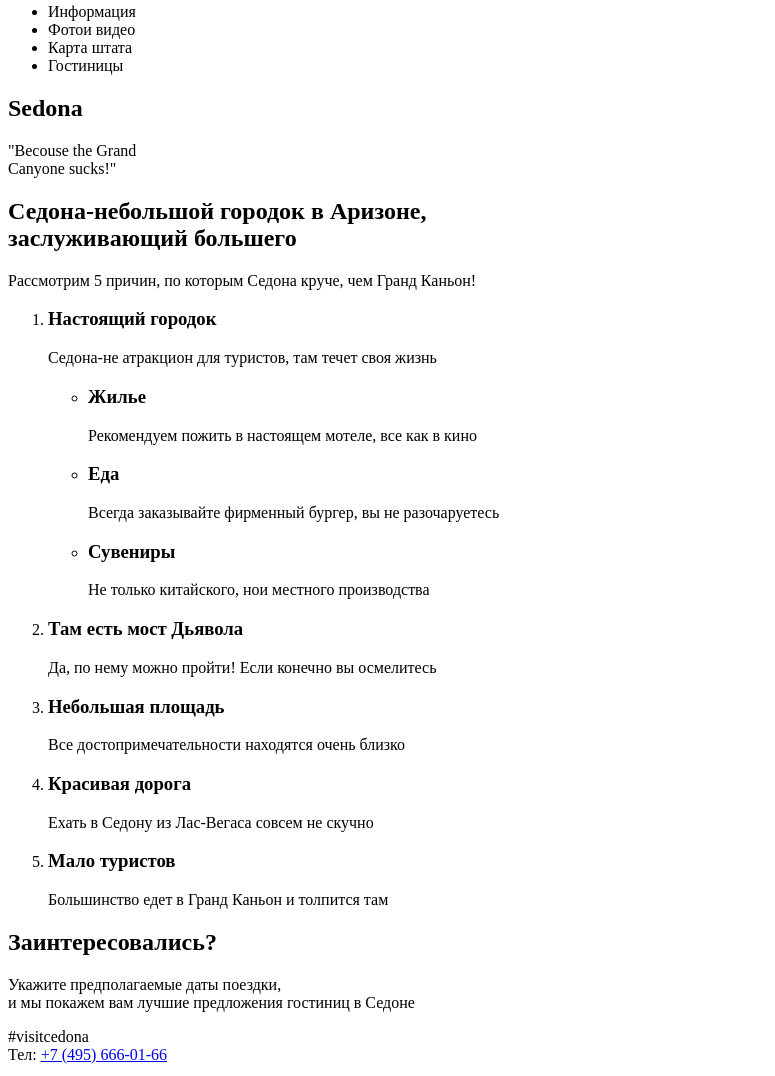
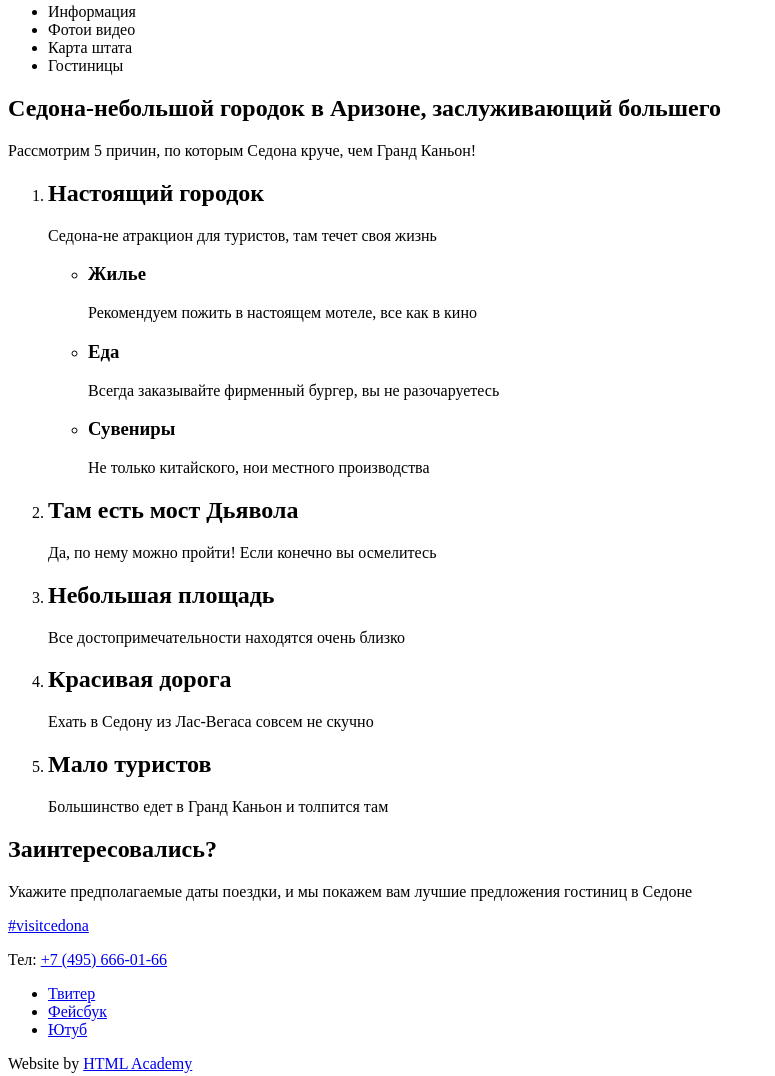
Before and after one commit to Viktoriya08/1139933-sedona-29, a plain HTML site: page index.html in a window 1280 px wide. Shown: the part 39-1115 px from the top of the page, without its empty margins (0-775 px from the left). Drawn offline with Linux system fonts and the light colour scheme.

Commit message:
Внесены поправки

```diff
--- a/index.html
+++ b/index.html
@@ -21,16 +21,12 @@
     </header>
 
     <main>
-      <section>
-        <h1>Sedona</h1>
-        <p>"Becouse the Grand<br> Canyone sucks!"</p>
-      </section>
-      <section>
-        <h2>Седона-небольшой городок в Аризоне,<br> заслуживающий большего</h2>
+     <section>
+        <h1>Седона-небольшой городок в Аризоне, заслуживающий большего</h1>
         <p>Рассмотрим 5 причин, по которым Седона круче, чем Гранд Каньон!</p>
         <ol>
           <li>
-            <h3>Настоящий городок</h3>
+            <h2>Настоящий городок</h2>
             <p>Седона-не атракцион для туристов, там течет своя жизнь</p>
           </li>
           <ul>
@@ -48,26 +44,26 @@
             </li>
           </ul>
           <li>
-            <h3>Там есть мост Дьявола</h3>
+            <h2>Там есть мост Дьявола</h2>
             <p>Да, по нему можно пройти! Если конечно вы осмелитесь</p>
           </li>
           <li>
-            <h3>Небольшая площадь</h3>
+            <h2>Небольшая площадь</h2>
             <p>Все достопримечательности находятся очень близко</p>
           </li>
           <li>
-            <h3>Красивая дорога</h3>
+            <h2>Красивая дорога</h2>
             <p>Ехать в Седону из Лас-Вегаса совсем не скучно</p>
           </li>
           <li>
-            <h3>Мало туристов</h3>
+            <h2>Мало туристов</h2>
             <p>Большинство едет в Гранд Каньон и толпится там</p>
           </li>
         </ol>
       </section>
       <section>
         <h2>Заинтересовались?</h2>
-        <p>Укажите предполагаемые даты поездки,<br> и мы покажем вам лучшие предложения гостиниц в Седоне</p>
+        <p>Укажите предполагаемые даты поездки, и мы покажем вам лучшие предложения гостиниц в Седоне</p>
         <form>
           <!--тут будет форма поиск гостиницы в седоне-->
         </form>
@@ -76,9 +72,8 @@
 
     <footer>
       <section>
-        <p>#visitcedona <br>
-        Тел: <a href="tel:+74956660166">+7 (495) 666-01-66</a>
-        </p>
+        <a href="blank.html">#visitcedona</a>
+        <p>Тел: <a href="tel:+74956660166">+7 (495) 666-01-66</a></p>
         <ul>
           <li>
             <a href="#">Твитер</a>
```
Also changed, not shown: catalog.html (added, +8 -0 lines).
